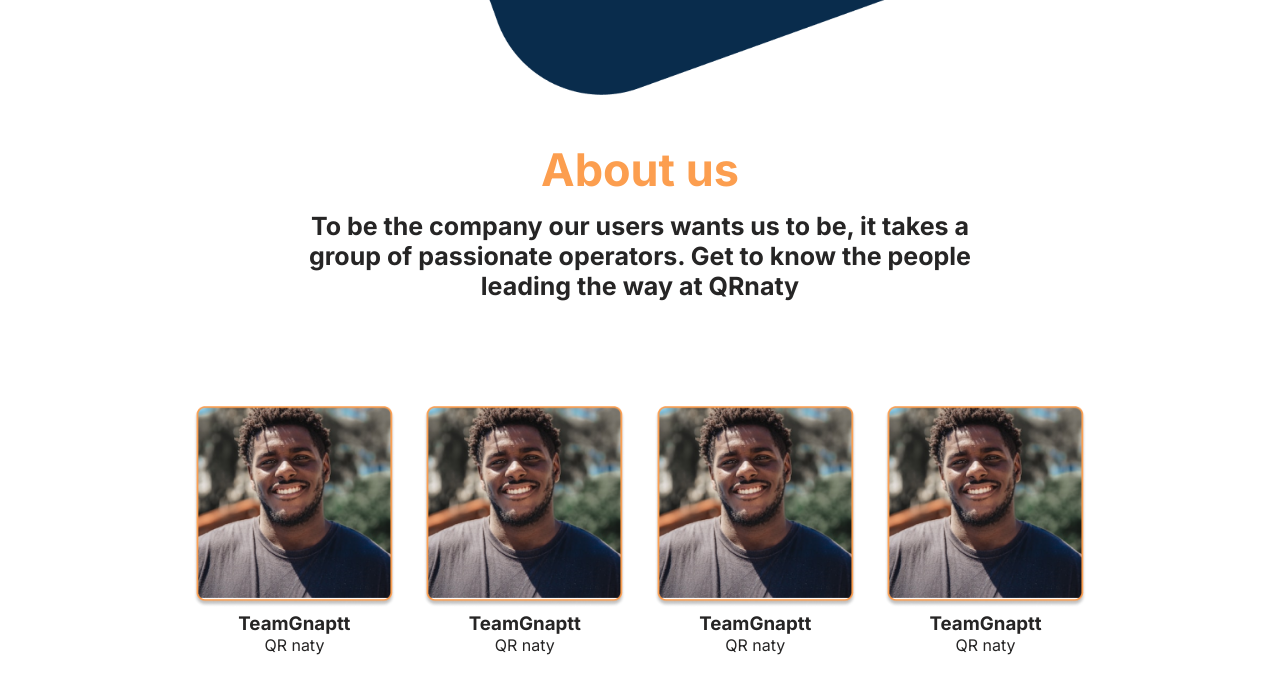
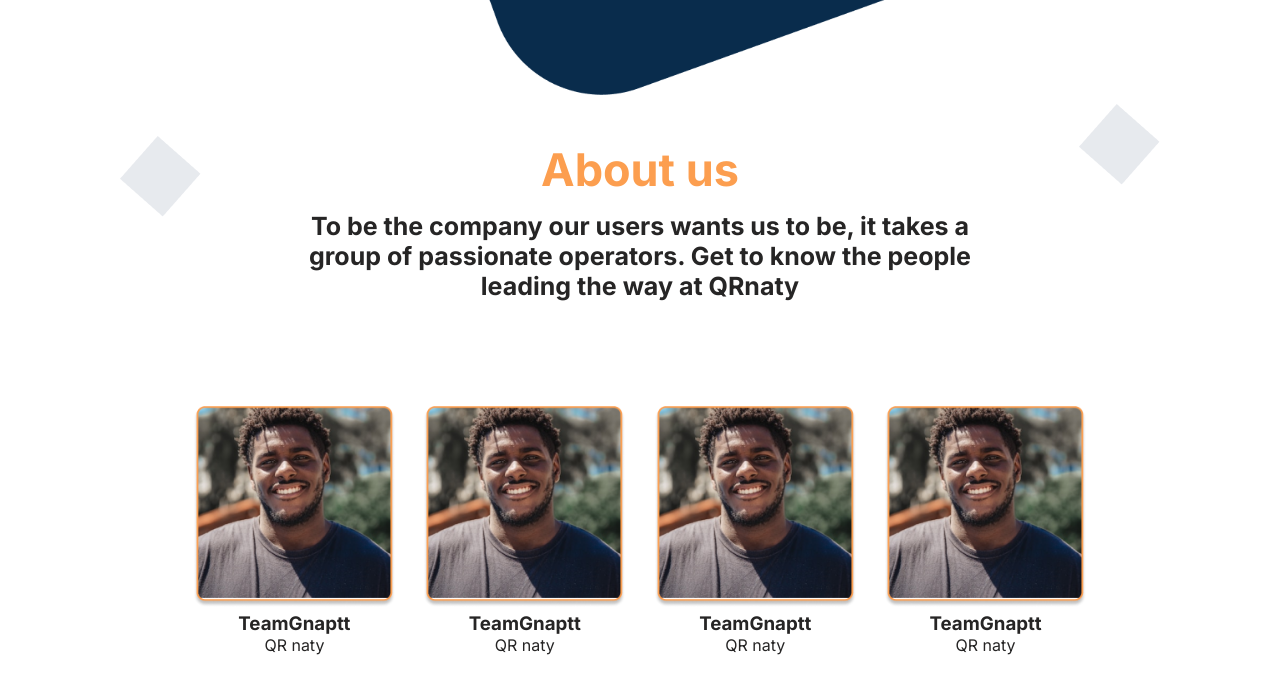
Before and after one commit to zuri-training/TeamGnatpp-qr-gen, a plain HTML site: page pages/about-us/about-us.html in a window 1280 px wide. Shown: the part 96-776 px from the top of the page. Drawn offline with Linux system fonts and the light colour scheme.

Commit message:
ABout us background images added

```diff
--- a/pages/about-us/styles/about-us.css
+++ b/pages/about-us/styles/about-us.css
@@ -14,6 +14,13 @@
 
 body  {
     font-family: 'Inter', sans-serif;
+}
+
+main {
+    background-image: url(../../../resources/images/image\ 3.png), url(../../../resources/images/image\ 3.png), url(../../../resources/images/Frame\ 22.png), url(../../../resources/images/Frame\ 22.png);
+    background-repeat: no-repeat, no-repeat, no-repeat, no-repeat;
+    background-size: fixed, fixed, fixed, fixed;
+    background-position: 70% 90%, 85% 85%, 10% 3%, 90% 0;
 }
 
 h1 {
@@ -68,6 +75,8 @@ section {
 
 .card img {
     width: 100%;
+    /* border-radius: 7px;
+    border: 2px solid var(--orange); */
 }
 
 @media screen and (max-width: 890px) {
```
